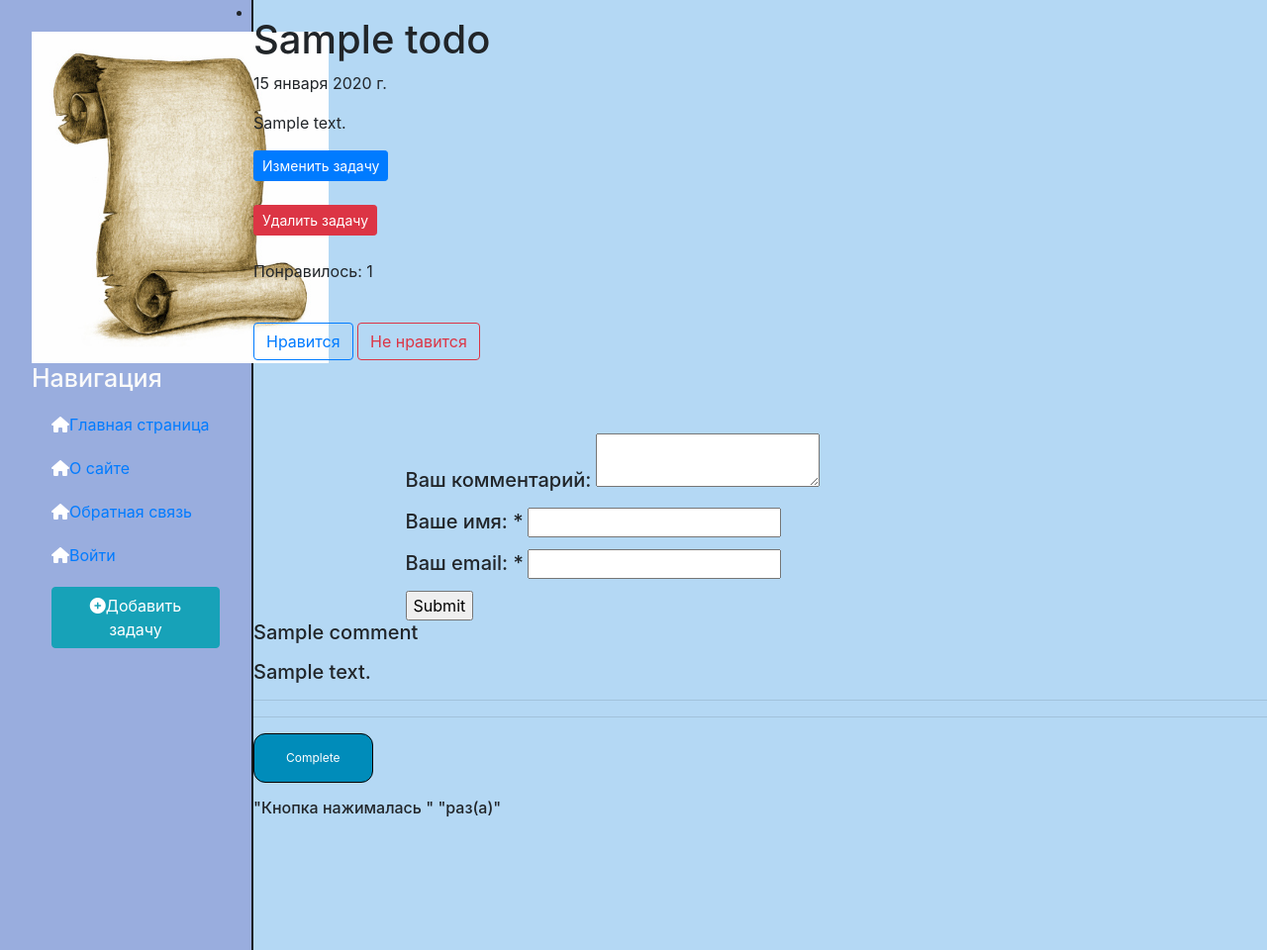
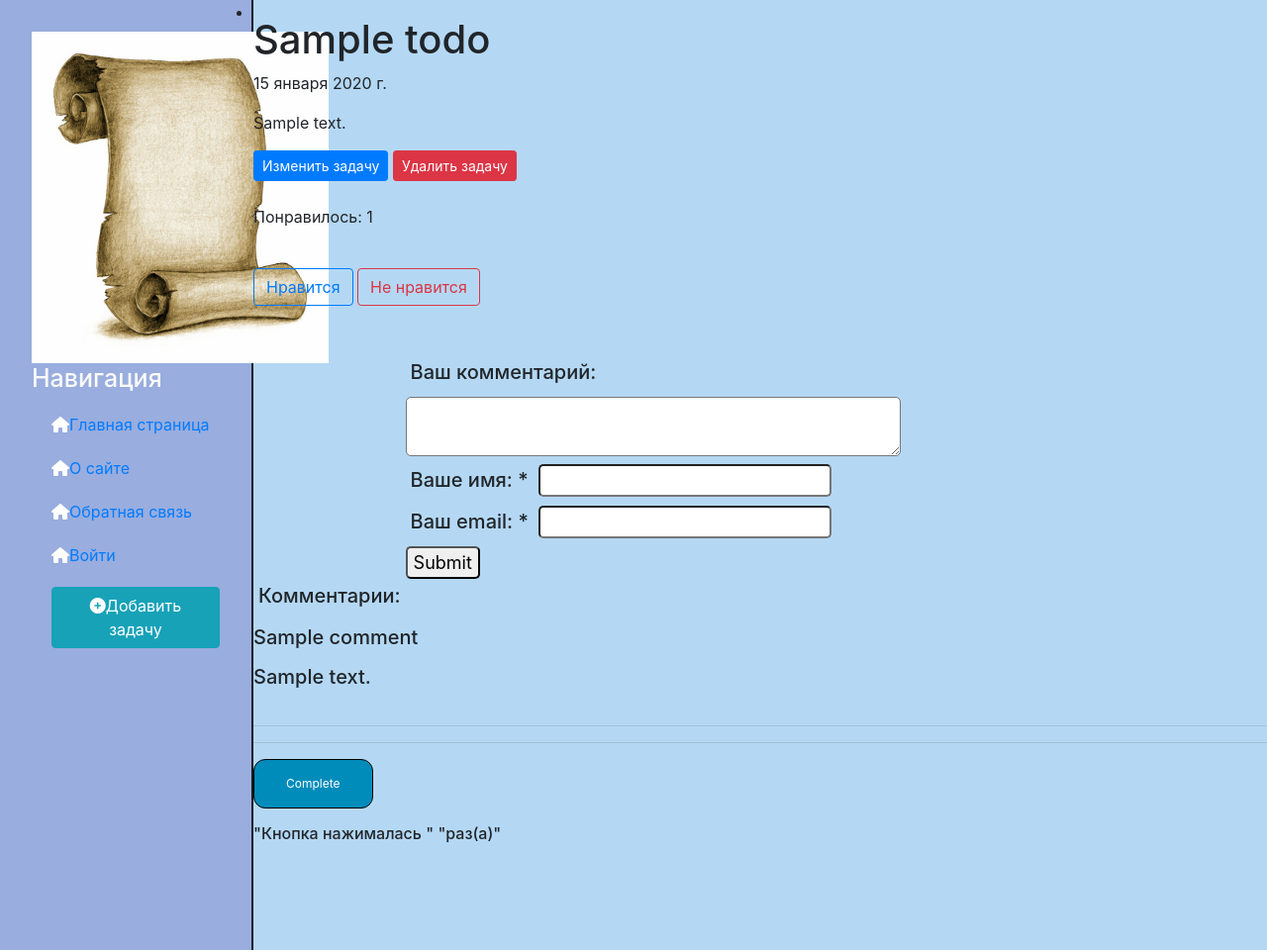
Before and after one commit to blt1305/TMS, a Django app: page /todo/1/ in a window 1280 px wide. Shown: the whole page at 99% size. Run offline with Django 4.2, Linux system fonts and the light colour scheme; tables that the repository leaves empty hold one stand-in row (values such as "Sample post").

Commit message:
Добавлены стили для комментариев.

```diff
--- a/tms/todos/forms.py
+++ b/tms/todos/forms.py
@@ -1,6 +1,6 @@
 from django import forms
 from .models import *
-from django.forms import ModelForm, TextInput, DateTimeInput, NullBooleanSelect, Textarea
+from django.forms import ModelForm, TextInput, DateTimeInput, NullBooleanSelect, Textarea, EmailInput
 
 
 class TodoForm(ModelForm):
--- a/tms/todos/static/todos/css/styles.css
+++ b/tms/todos/static/todos/css/styles.css
@@ -51,7 +51,7 @@ aside ul li:hover, aside ul a:hover {
 }
 
 .block1 {
-    width: 400px;
+    width: 00px;
     background: #B0FFF6;
     padding: 5px;
     padding-right: 20px;
@@ -89,3 +89,29 @@ form {
     width: 500px;
     margin-top: 50px;
 }
+
+.form-comment{
+    font-size: 18px;
+
+}
+
+.form-comment label{
+    margin: 5px 5px;
+}
+
+.form-comment input{
+    border-radius: 5px;
+}
+
+.form-comment textarea{
+    border-radius: 5px;
+     width: 100%;
+     margin-left: -0%;
+     resize: vertical;
+}
+
+.view-comment{
+    padding: 5px;
+    font-size: 18px;
+    border-radius: 5px;
+}
--- a/tms/todos/templates/todo.html
+++ b/tms/todos/templates/todo.html
@@ -10,8 +10,6 @@
 <p>{{one_todo.created_date}}</p>
 <p>{{one_todo.description}}</p>
     <a href="{% url 'todo_update' one_todo.id %}" class="btn btn-primary btn-sm">Изменить задачу</a>
-    <br>
-    <br>
     <a href="{% url 'todo_delete' one_todo.id %}" class="btn btn-danger btn-sm">Удалить задачу</a>
 </div>
 
@@ -22,15 +20,16 @@
     <a href="{% url 'add_likes' one_todo.id %}" class="btn btn-outline-primary">Нравится </a>
     <a href="{% url 'del_likes' one_todo.id %}" class="btn btn-outline-danger">Не нравится</a>
 </div>
-<br>
 
 <div class="form-comment">
-    <div>
-        <form action="{% url 'add_comment' one_todo.id %}" method="post">
+   <div>
+       <form action="{% url 'add_comment' one_todo.id %}" method="post">
             {% csrf_token %}
             <div>
+
                 <label><h5>Ваш комментарий:</h5></label>
             <textarea name="comment_text"></textarea>
+
             </div>
 
             <div>
@@ -51,6 +50,8 @@
     </div>
 
     <div>
+
+         <label><h5>Комментарии:</h5></label>
         {% for comment in one_todo.comment_set.all %}
         <div class="view-comment">
                 <h5>{{ comment.name }}</h5>
--- a/tms/todos/views.py
+++ b/tms/todos/views.py
@@ -44,6 +44,7 @@ class AddComment(View):
 
 
 def get_client_ip(request):
+    '''получаем ip-адрес клиента'''
     x_forwarded_for = request.META.get('HTTP_X_FORWARDED_FOR')
     if x_forwarded_for:
         ip = x_forwarded_for.split(',')[0]
@@ -53,6 +54,7 @@ def get_client_ip(request):
 
 
 class AddLike(View):
+    '''добавление лайков'''
     def get(self, request, id):
         ip_client = get_client_ip(request)
         try:
@@ -67,6 +69,7 @@ class AddLike(View):
 
 
 class DelLike(View):
+    '''удаление лайков'''
     def get(self, request, id):
         ip_client = get_client_ip(request)
         try:
```
